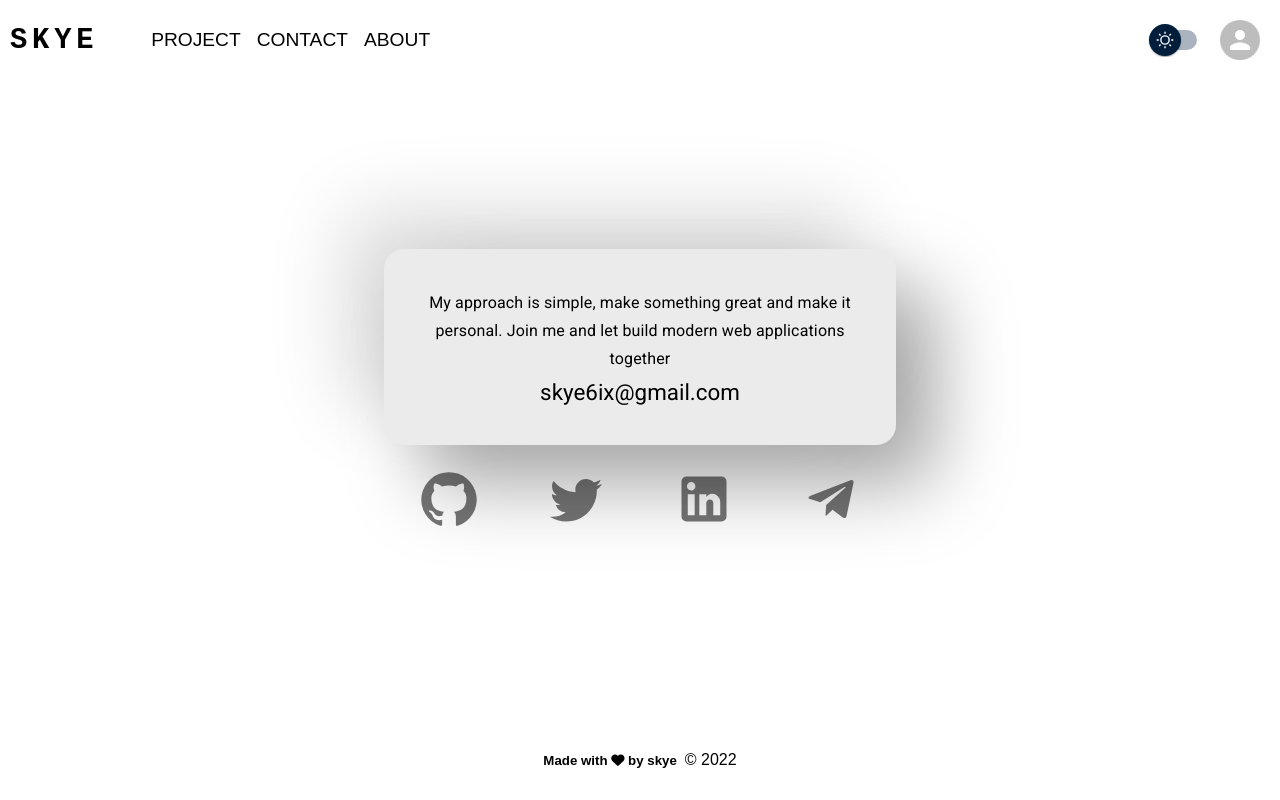
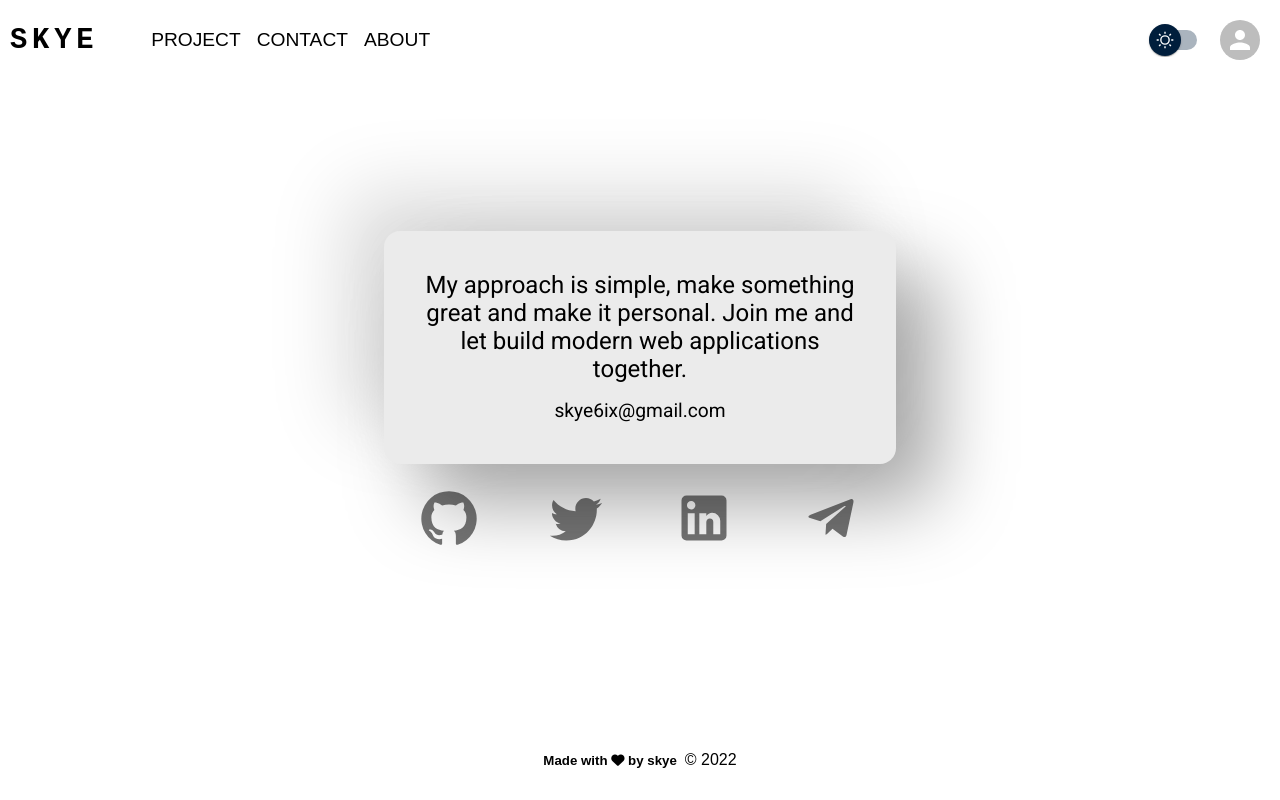
Before and after one commit to SKYE6IX/MyPortfolio, a React (Create React App) app: page /contact in a window 1280 px wide. Built offline with nearby package versions, Linux system fonts and the light colour scheme.

Commit message:
Added updated styles to contact component

```diff
--- a/src/components/pages/contact/Contact.tsx
+++ b/src/components/pages/contact/Contact.tsx
@@ -29,15 +29,12 @@ const Contact = () => {
       exit={{ opacity: 0, y: -200 }}
       transition={{ delay: 1 }}
     >
-      <ContactText className={`Contact-msg ${isDarkMode && 'msgDarkMode'}`}>
-        <Typography variant="subtitle1" gutterBottom className="msg">
+      <ContactText>
+        <p>
           My approach is simple, make something great and make it personal. Join
-          me and let build modern web applications together
-        </Typography>
-        <ContactMail
-          href="mailto: skye6ix@gmail.com"
-          // className={`mail ${isDarkMode && 'mailDarkMode'}`}
-        >
+          me and let build modern web applications together.
+        </p>
+        <ContactMail href="mailto: skye6ix@gmail.com">
           skye6ix@gmail.com
         </ContactMail>
       </ContactText>
@@ -46,12 +43,12 @@ const Contact = () => {
         <ul>
           <li>
             <IconButton LinkComponent="a" href="https://github.com/SKYE6IX">
-              <GitHubIcon className={`icon ${isDarkMode && 'darkModeIcon'}`} />
+              <GitHubIcon />
             </IconButton>
           </li>
           <li>
             <IconButton LinkComponent="a" href="https://twitter.com/skye_6ix">
-              <TwitterIcon className={`icon ${isDarkMode && 'darkModeIcon'}`} />
+              <TwitterIcon />
             </IconButton>
           </li>
           <li>
@@ -59,16 +56,12 @@ const Contact = () => {
               LinkComponent="a"
               href="https://www.linkedin.com/in/azeezabiola/"
             >
-              <LinkedInIcon
-              // className={`icon ${isDarkMode && 'darkModeIcon'}`}
-              />
+              <LinkedInIcon />
             </IconButton>
           </li>
           <li>
             <IconButton LinkComponent="a" href="https://t.me/Skye6ix">
-              <TelegramIcon
-              // className={`icon ${isDarkMode && 'darkModeIcon'}`}
-              />
+              <TelegramIcon />
             </IconButton>
           </li>
         </ul>
--- a/src/components/pages/contact/style.tsx
+++ b/src/components/pages/contact/style.tsx
@@ -6,32 +6,48 @@ export const ContactContainer = styled(motion.div)`
   height: 80%;
   display: flex;
   flex-direction: column;
-  justify-content: center;
   align-items: center;
 `;
 
-export const ContactText = styled.section`
+export const ContactText = styled.div`
   width: 40%;
-  text-align: center;
+  display: flex;
+  flex-direction: column;
+  align-items: center;
+  gap: 1em;
   padding: 2.5em;
-  border-radius: 20px;
+  border-radius: 1em;
   background: #ebebeb;
   box-shadow:
     39px 39px 78px #a5a5a5,
     -39px -39px 78px #dbdbdb;
-  span {
+  text-align: center;
+  p {
+    margin: 0px;
     font-family: 'Roboto', sans-serif;
-    font-size: 1.4em;
+    font-size: 1.5rem;
+  }
+  @media only screen and (min-width: 320px) and (max-width: 767px) {
+    width: 80%;
+  }
+  @media only screen and (min-width: 768px) and (max-width: 992px) {
+    width: 60%;
   }
 `;
 
 export const ContactMail = styled.a`
   font-family: 'Roboto', sans-serif;
-  font-size: 1.4em;
+  font-size: 1.2rem;
   text-decoration: none;
   color: black;
+  transition:
+    border-bottom ease-in-out 0.3s,
+    transform ease-in-out 0.3s;
+  width: 180px;
+  height: 25px;
   &:hover {
-    border-bottom: 3px solid grey;
+    border-bottom: 2px solid grey;
+    transform: scale(1.2);
   }
 `;
 // .Contact-msg .mailDarkMode {
@@ -56,27 +72,3 @@ export const ContactIconsWrapper = styled.div`
 // .Contact-links .darkModeIcon {
 //   color: #b7b7ac;
 // }
-
-// @media only screen and (min-width: 320px) and (max-width: 767px) {
-//   .Contact-msg {
-//     width: 70%;
-//   }
-//   .Contact-msg .msg {
-//     font-size: 1.2em;
-//   }
-//   .Contact-msg .mail {
-//     font-size: 1.2em;
-//   }
-//   .Contact-links .icon {
-//     font-size: 2em;
-//   }
-// }
-
-// @media only screen and (min-width: 768px) and (max-width: 991px){
-//   .Contact-msg {
-//     width: 50%;
-//   }
-//   .Contact-links .icon {
-//     font-size: 2em;
-//   }
-// }
```
